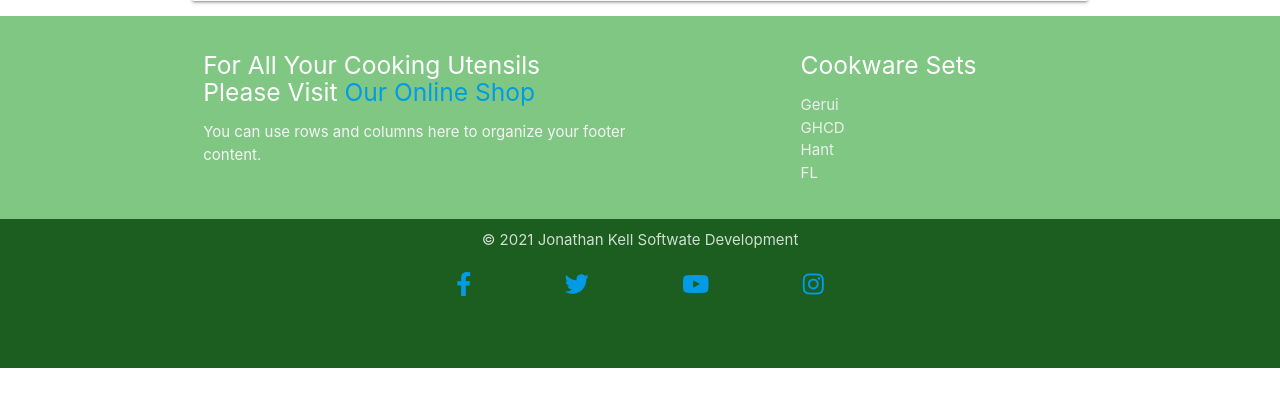
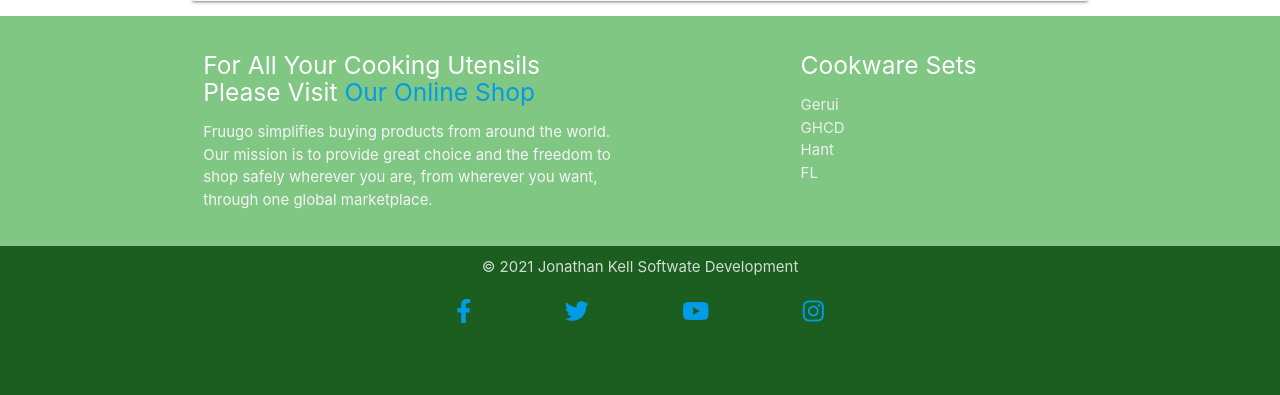
Before and after one commit to coder187/ci_ms3_cookbook, a Flask app: page /add_recipe.html in a window 1280 px wide. Shown: the part 1036-1431 px from the top of the page. Before the commit the page ends 1404 px from the top, so only its background shows below. Run offline with Flask 2, Linux system fonts and the light colour scheme; the visitor is signed in with stand-in values (Sample User, id 1); data that the repository does not hold is empty; some libraries are stand-ins or nearby versions.

Commit message:
modify footer promo text

```diff
--- a/templates/base.html
+++ b/templates/base.html
@@ -88,15 +88,17 @@
                 <a href="https://www.fruugo.ie/search?whcat=4721&wscat=WS69316386&disc=true"
                 target="_blank">Our Online Shop</a></h5>
               <p class="grey-text text-lighten-4">
-                You can use rows and columns here to organize your footer content.</p>
+                Fruugo simplifies buying products from around the world.
+                Our mission is to provide great choice and the freedom to shop safely wherever you are, from wherever you want,
+                through one global marketplace.</p>
             </div>
             <div class="col l4 offset-l2 s12">
               <h5 class="white-text">Cookware Sets</h5>
               <ul>
-                <li><a class="grey-text text-lighten-3" href="https://www.fruugo.ie/search?whcat=4721&wscat=WS69316386&brand=Gerui&disc=true">Gerui</a></li>
-                <li><a class="grey-text text-lighten-3" href="https://www.fruugo.ie/search?whcat=4721&wscat=WS69316386&brand=GHCD&disc=true">GHCD</a></li>
-                <li><a class="grey-text text-lighten-3" href="https://www.fruugo.ie/search?whcat=4721&wscat=WS69316386&brand=Hant&disc=true">Hant</a></li>
-                <li><a class="grey-text text-lighten-3" href="https://www.fruugo.ie/search?whcat=4721&wscat=WS69316386&brand=FL&disc=true">FL</a></li>
+                <li><a class="grey-text text-lighten-3" target="_blank" href="https://www.fruugo.ie/search?whcat=4721&wscat=WS69316386&brand=Gerui&disc=true">Gerui</a></li>
+                <li><a class="grey-text text-lighten-3" target="_blank" href="https://www.fruugo.ie/search?whcat=4721&wscat=WS69316386&brand=GHCD&disc=true">GHCD</a></li>
+                <li><a class="grey-text text-lighten-3" target="_blank" href="https://www.fruugo.ie/search?whcat=4721&wscat=WS69316386&brand=Hant&disc=true">Hant</a></li>
+                <li><a class="grey-text text-lighten-3" target="_blank" href="https://www.fruugo.ie/search?whcat=4721&wscat=WS69316386&brand=FL&disc=true">FL</a></li>
               </ul>
             </div>
           </div>
```
